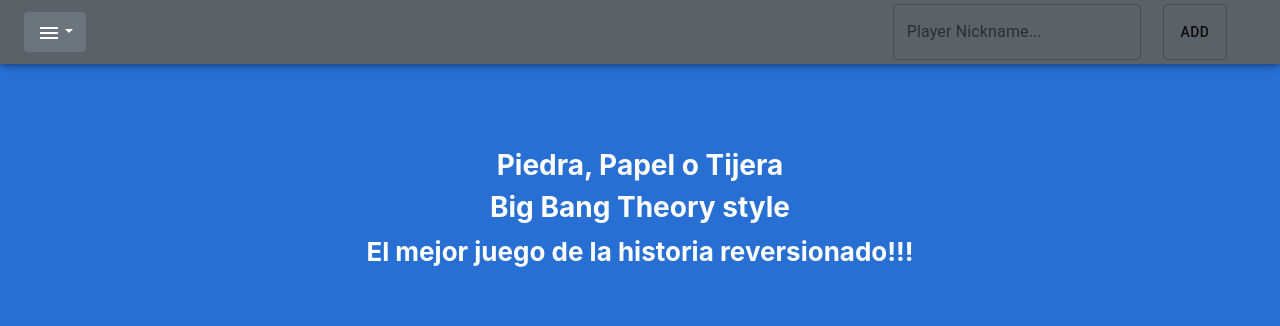
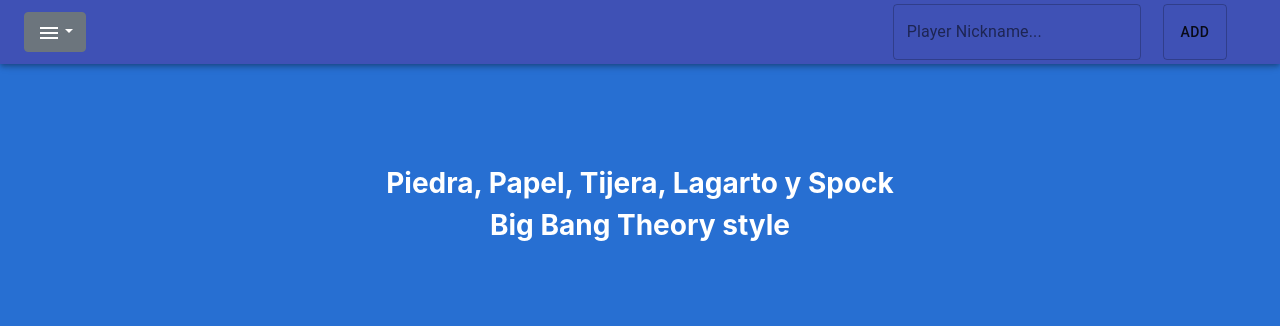
Before and after one commit to JPLAMATTINA/App-Game, a React app: page / in a window 1280 px wide. Shown: the top 326 px of the page. Built offline with nearby package versions, Linux system fonts and the light colour scheme.

Commit message:
change game css

```diff
--- a/src/componentes/App.js
+++ b/src/componentes/App.js
@@ -7,10 +7,9 @@
     <div className="App">
       <header className="App-header">
       <div id='title'>
-      <h3><strong>Piedra, Papel o Tijera</strong></h3>
+      <h3><strong>Piedra, Papel, Tijera, Lagarto y Spock</strong></h3>
       <h3><strong>Big Bang Theory style</strong></h3>
-      <p><strong>El mejor juego de la historia reversionado!!!</strong></p>
-      </div>
+    </div>
         <img src={logo} className="App-logo" alt="logo" />
       </header>
   </div>
--- a/src/index.css
+++ b/src/index.css
@@ -18,4 +18,4 @@
   width: 90%;
 }
 
-#nav{background-color:#5a6268; z-index: 4;position:fixed;width: 100%}
+#nav{background-color: rgb(66, 169, 25h); z-index: 4;position:fixed;width: 100%}
```
Also changed, not shown: 1 other file.
